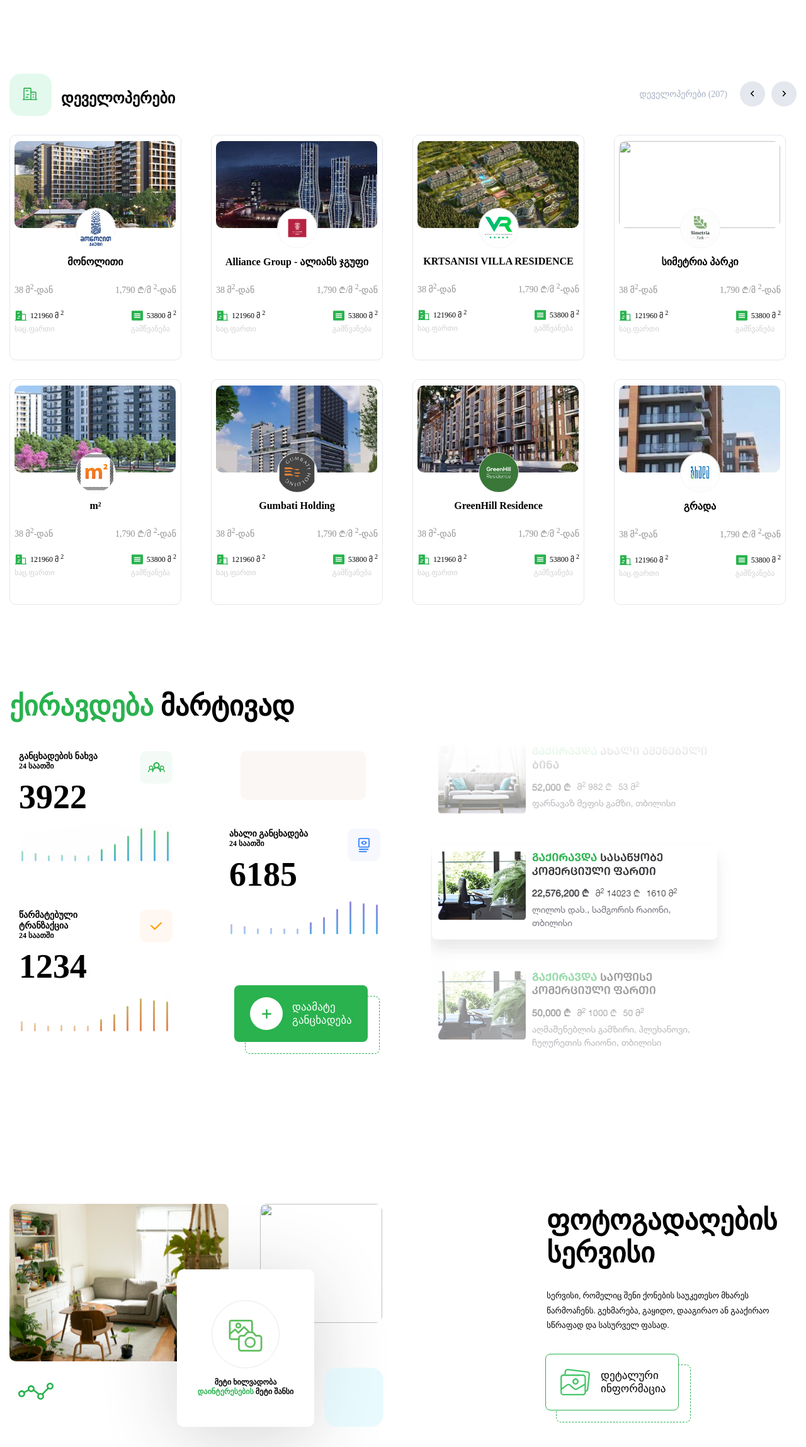
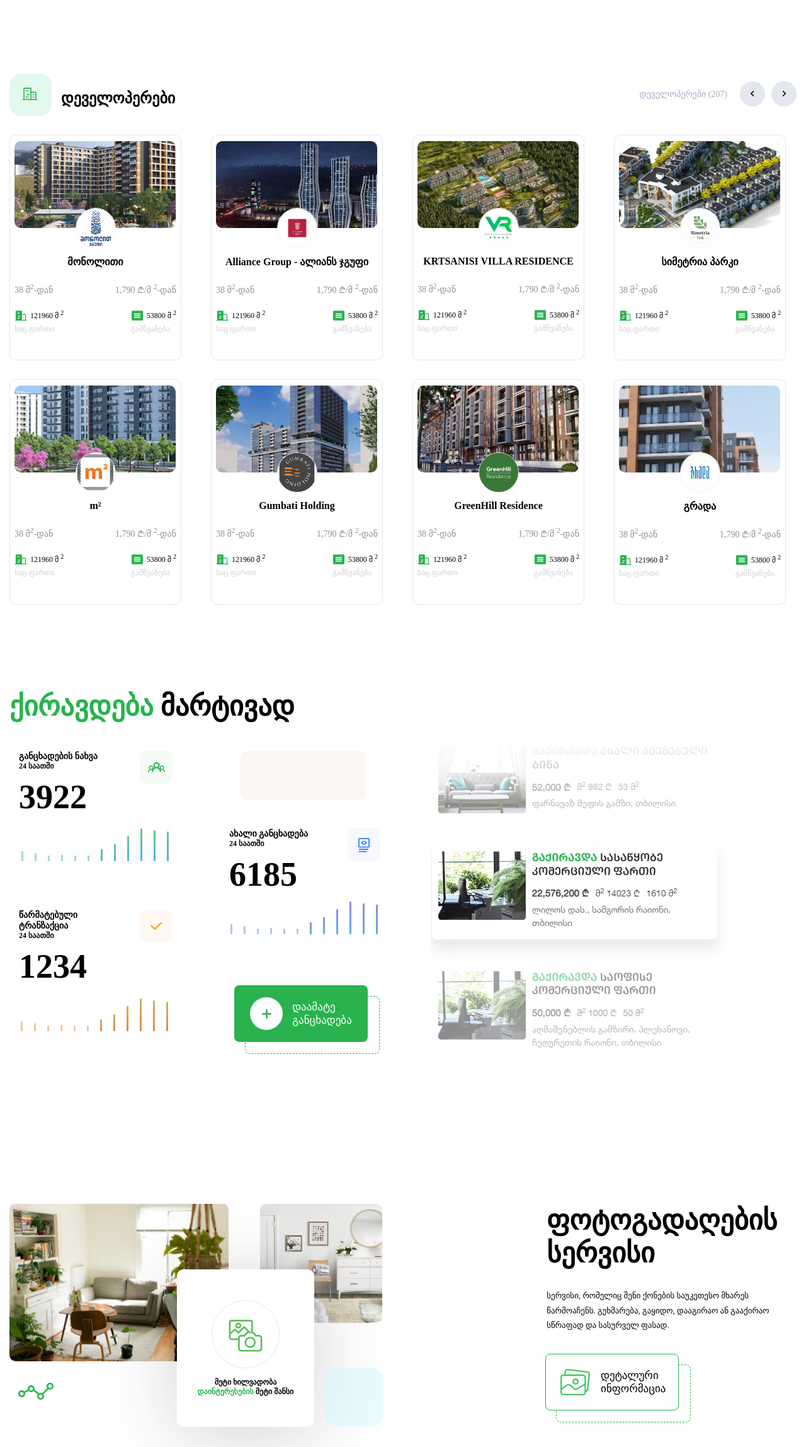
Before and after one commit to salomedolidze/myhome, a plain HTML site: page index.html in a window 1280 px wide. Shown: the part 1144-3441 px from the top of the page at 63% size. Drawn offline with Linux system fonts and the light colour scheme; the site is published under a folder, as on GitHub Pages, so addresses that start at the root find nothing.

Commit message:
Update index.html

```diff
--- a/index.html
+++ b/index.html
@@ -787,7 +787,7 @@
 
                                 <div class="img_child_parent_1">
 
-                                    <img class="not_project" src="/img/simetria.jpg">
+                                    <img class="not_project" src="img/simetria.jpg">
 
                                 </div>
 
@@ -1268,7 +1268,7 @@
 
                             <div class="img_child_2">
 
-                                <img src="/img/1s.webp">
+                                <img src="img/1s.webp">
 
                             </div>
 
```
